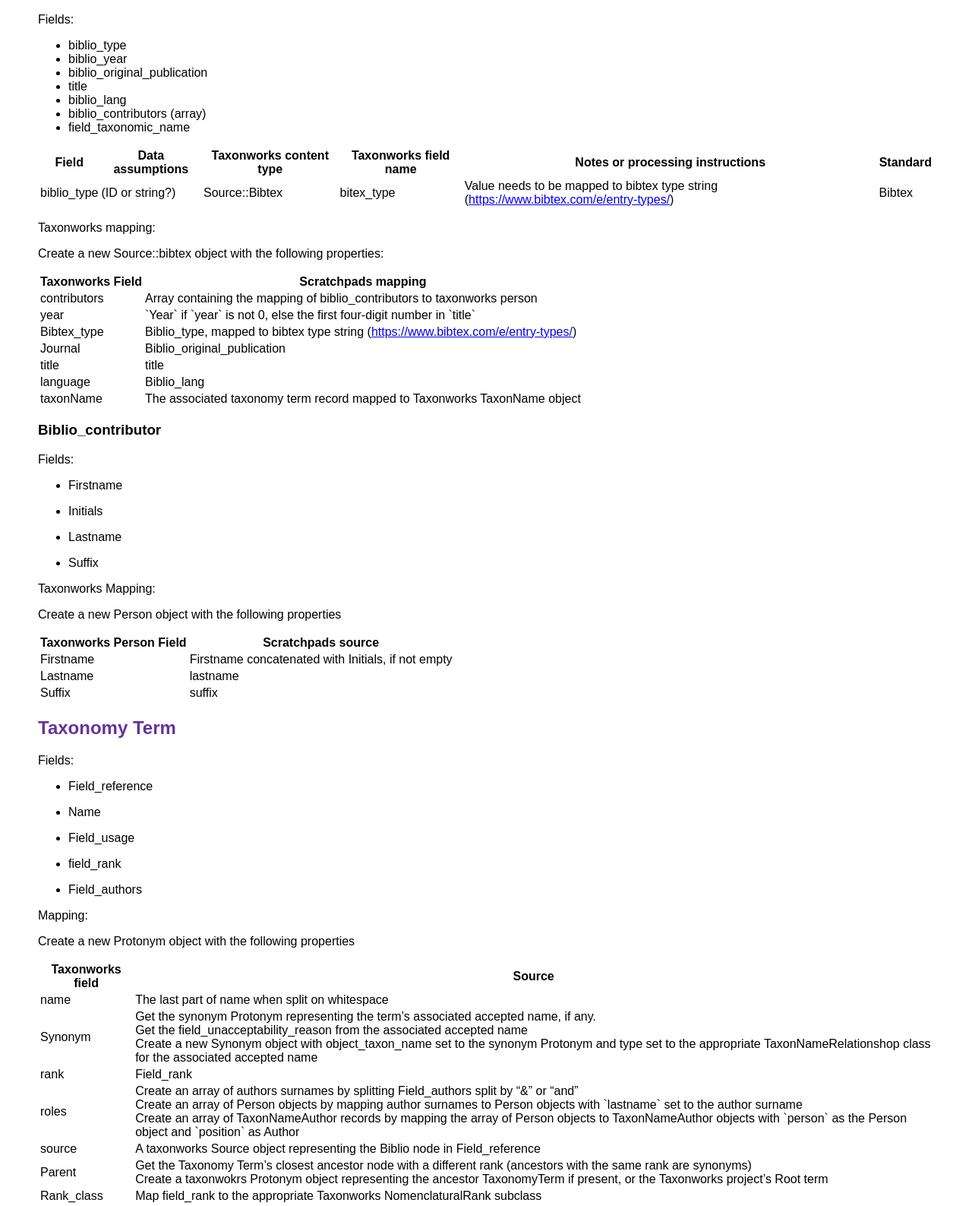
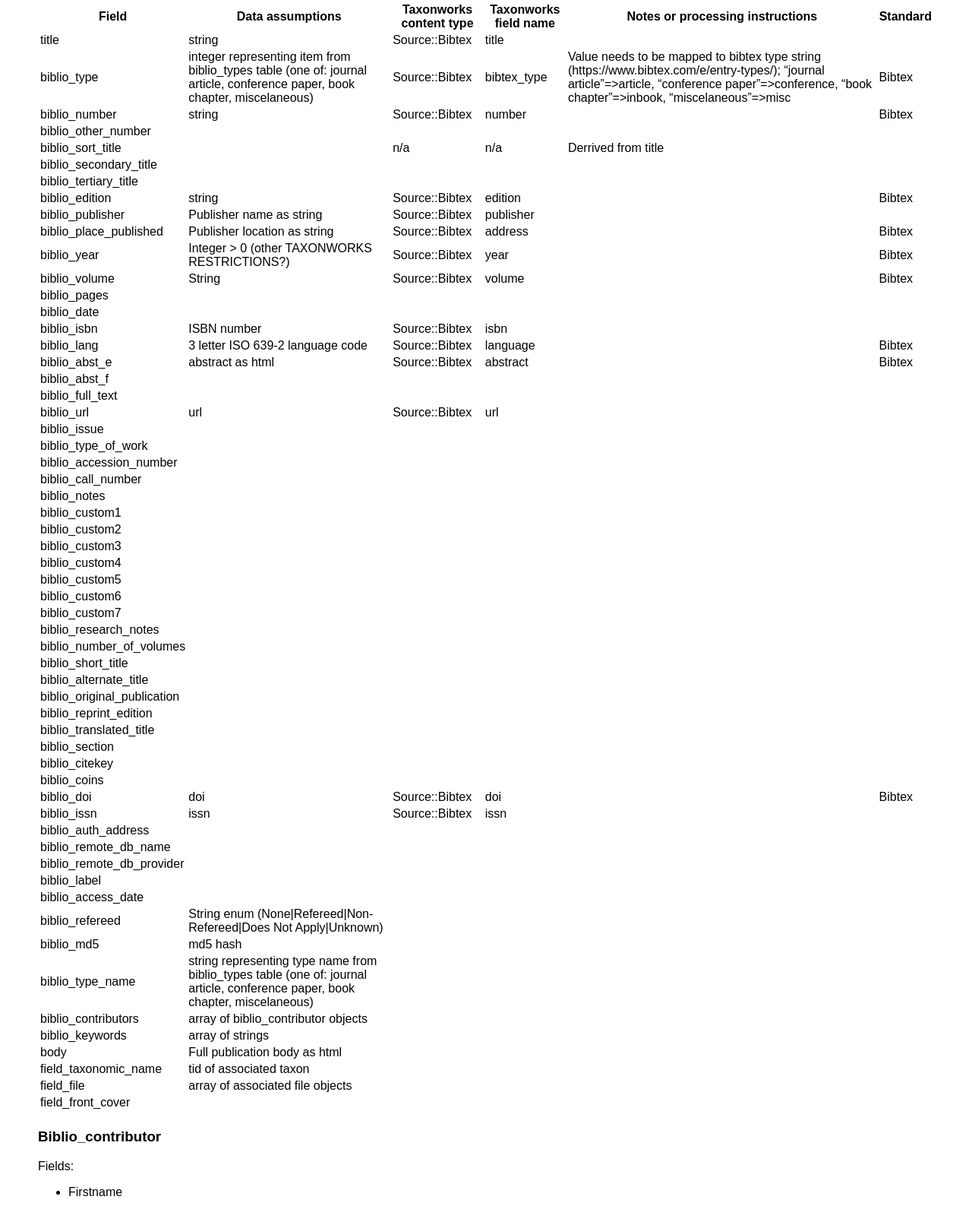
Before and after one commit to NaturalHistoryMuseum/scratchpads-usage, a website: page docs/taxonworks-mappings.html in a window 1280 px wide. Shown: the part 559-2146 px from the top of the page at 76% size. Drawn offline with Linux system fonts and the light colour scheme.

Commit message:
Update biblio mappings

```diff
--- a/docs/taxonworks-mappings.html
+++ b/docs/taxonworks-mappings.html
@@ -101,14 +101,16 @@
 		</div>
 	</header>
 	<main class="content">
-		<p>Describing the core data models of Scratchpads and how they map to Taxonworks data models.</p>
-<h2 id="data-types">Data Types</h2>
-<p>The core data types of Scratchpads are:</p>
+
+	Describing the core data models of Scratchpads and how they map to Taxonworks data models.
+
+	<h2>Data Types</h2>
+
+	The core data types of Scratchpads are:
+
 	<ul>
-<li>Biblio<ul>
+		<li>Biblio</li>
 		<li>Biblio_Contributor</li>
-</ul>
-</li>
 		<li>Taxonomy Term</li>
 		<li>Location</li>
 		<li>Specimen/Observation</li>
@@ -117,75 +119,139 @@
 		<li>Page</li>
 		<li>Media Gallery</li>
 	</ul>
-<h2 id="biblio">Biblio</h2>
-<p>Fields:</p>
-<ul>
-<li>biblio_type</li>
-<li>biblio_year</li>
-<li>biblio_original_publication</li>
-<li>title</li>
-<li>biblio_lang</li>
-<li>biblio_contributors (array)</li>
-<li>field_taxonomic_name</li>
-</ul>
+
+
+<h2>Biblio</h2>
+
 <table>
-<thead>
+	<thead><tr>
+	<th>Field</th><th>Data assumptions</th><th>Taxonworks content type</th><th>Taxonworks field name</th><th>Notes or processing instructions</th><th>Standard</th>
+</tr></thead>
+	<tbody>
 	<tr>
-<th>Field</th>
-<th>Data assumptions</th>
-<th>Taxonworks content type</th>
-<th>Taxonworks field name</th>
-<th>Notes or processing instructions</th>
-<th>Standard</th>
+		<td>title</td><td>string</td><td>Source::Bibtex</td><td>title</td><td></td><td></td>
+	</tr><tr>
+		<td>biblio_type</td><td>integer representing item from biblio_types table (one of:
+journal article, conference paper, book chapter, miscelaneous)</td><td>Source::Bibtex</td><td>bibtex_type</td><td>Value needs to be mapped to bibtex type string (https:&#x2F;&#x2F;www.bibtex.com&#x2F;e&#x2F;entry-types&#x2F;); “journal article”&#x3D;&gt;article, “conference paper”&#x3D;&gt;conference, “book chapter”&#x3D;&gt;inbook, “miscelaneous”&#x3D;&gt;misc</td><td>Bibtex</td>
+	</tr><tr>
+		<td>biblio_number</td><td>string</td><td>Source::Bibtex</td><td>number</td><td></td><td>Bibtex</td>
+	</tr><tr>
+		<td>biblio_other_number</td><td></td><td></td><td></td><td></td><td></td>
+	</tr><tr>
+		<td>biblio_sort_title</td><td></td><td>n&#x2F;a</td><td>n&#x2F;a</td><td>Derrived from title</td><td></td>
+	</tr><tr>
+		<td>biblio_secondary_title</td><td></td><td></td><td></td><td></td><td></td>
+	</tr><tr>
+		<td>biblio_tertiary_title</td><td></td><td></td><td></td><td></td><td></td>
+	</tr><tr>
+		<td>biblio_edition</td><td>string</td><td>Source::Bibtex</td><td>edition</td><td></td><td>Bibtex</td>
+	</tr><tr>
+		<td>biblio_publisher</td><td>Publisher name as string</td><td>Source::Bibtex</td><td>publisher</td><td></td><td></td>
+	</tr><tr>
+		<td>biblio_place_published</td><td>Publisher location as string</td><td>Source::Bibtex</td><td>address</td><td></td><td>Bibtex</td>
+	</tr><tr>
+		<td>biblio_year</td><td>Integer &gt; 0 (other TAXONWORKS RESTRICTIONS?)</td><td>Source::Bibtex</td><td>year</td><td></td><td>Bibtex</td>
+	</tr><tr>
+		<td>biblio_volume</td><td>String</td><td>Source::Bibtex</td><td>volume</td><td></td><td>Bibtex</td>
+	</tr><tr>
+		<td>biblio_pages</td><td></td><td></td><td></td><td></td><td></td>
+	</tr><tr>
+		<td>biblio_date</td><td></td><td></td><td></td><td></td><td></td>
+	</tr><tr>
+		<td>biblio_isbn</td><td>ISBN number</td><td>Source::Bibtex</td><td>isbn</td><td></td><td></td>
+	</tr><tr>
+		<td>biblio_lang</td><td>3 letter ISO 639-2 language code</td><td>Source::Bibtex</td><td>language</td><td></td><td>Bibtex</td>
+	</tr><tr>
+		<td>biblio_abst_e</td><td>abstract as html</td><td>Source::Bibtex</td><td>abstract</td><td></td><td>Bibtex</td>
+	</tr><tr>
+		<td>biblio_abst_f</td><td></td><td></td><td></td><td></td><td></td>
+	</tr><tr>
+		<td>biblio_full_text</td><td></td><td></td><td></td><td></td><td></td>
+	</tr><tr>
+		<td>biblio_url</td><td>url</td><td>Source::Bibtex</td><td>url</td><td></td><td></td>
+	</tr><tr>
+		<td>biblio_issue</td><td></td><td></td><td></td><td></td><td></td>
+	</tr><tr>
+		<td>biblio_type_of_work</td><td></td><td></td><td></td><td></td><td></td>
+	</tr><tr>
+		<td>biblio_accession_number</td><td></td><td></td><td></td><td></td><td></td>
+	</tr><tr>
+		<td>biblio_call_number</td><td></td><td></td><td></td><td></td><td></td>
+	</tr><tr>
+		<td>biblio_notes</td><td></td><td></td><td></td><td></td><td></td>
+	</tr><tr>
+		<td>biblio_custom1</td><td></td><td></td><td></td><td></td><td></td>
+	</tr><tr>
+		<td>biblio_custom2</td><td></td><td></td><td></td><td></td><td></td>
+	</tr><tr>
+		<td>biblio_custom3</td><td></td><td></td><td></td><td></td><td></td>
+	</tr><tr>
+		<td>biblio_custom4</td><td></td><td></td><td></td><td></td><td></td>
+	</tr><tr>
+		<td>biblio_custom5</td><td></td><td></td><td></td><td></td><td></td>
+	</tr><tr>
+		<td>biblio_custom6</td><td></td><td></td><td></td><td></td><td></td>
+	</tr><tr>
+		<td>biblio_custom7</td><td></td><td></td><td></td><td></td><td></td>
+	</tr><tr>
+		<td>biblio_research_notes</td><td></td><td></td><td></td><td></td><td></td>
+	</tr><tr>
+		<td>biblio_number_of_volumes</td><td></td><td></td><td></td><td></td><td></td>
+	</tr><tr>
+		<td>biblio_short_title</td><td></td><td></td><td></td><td></td><td></td>
+	</tr><tr>
+		<td>biblio_alternate_title</td><td></td><td></td><td></td><td></td><td></td>
+	</tr><tr>
+		<td>biblio_original_publication</td><td></td><td></td><td></td><td></td><td></td>
+	</tr><tr>
+		<td>biblio_reprint_edition</td><td></td><td></td><td></td><td></td><td></td>
+	</tr><tr>
+		<td>biblio_translated_title</td><td></td><td></td><td></td><td></td><td></td>
+	</tr><tr>
+		<td>biblio_section</td><td></td><td></td><td></td><td></td><td></td>
+	</tr><tr>
+		<td>biblio_citekey</td><td></td><td></td><td></td><td></td><td></td>
+	</tr><tr>
+		<td>biblio_coins</td><td></td><td></td><td></td><td></td><td></td>
+	</tr><tr>
+		<td>biblio_doi</td><td>doi</td><td>Source::Bibtex</td><td>doi</td><td></td><td>Bibtex</td>
+	</tr><tr>
+		<td>biblio_issn</td><td>issn</td><td>Source::Bibtex</td><td>issn</td><td></td><td></td>
+	</tr><tr>
+		<td>biblio_auth_address</td><td></td><td></td><td></td><td></td><td></td>
+	</tr><tr>
+		<td>biblio_remote_db_name</td><td></td><td></td><td></td><td></td><td></td>
+	</tr><tr>
+		<td>biblio_remote_db_provider</td><td></td><td></td><td></td><td></td><td></td>
+	</tr><tr>
+		<td>biblio_label</td><td></td><td></td><td></td><td></td><td></td>
+	</tr><tr>
+		<td>biblio_access_date</td><td></td><td></td><td></td><td></td><td></td>
+	</tr><tr>
+		<td>biblio_refereed</td><td>String enum (None|Refereed|Non-Refereed|Does Not Apply|Unknown)</td><td></td><td></td><td></td><td></td>
+	</tr><tr>
+		<td>biblio_md5</td><td>md5 hash</td><td></td><td></td><td></td><td></td>
+	</tr><tr>
+		<td>biblio_type_name</td><td>string representing type name from biblio_types table  (one of:
+journal article, conference paper, book chapter, miscelaneous)</td><td></td><td></td><td></td><td></td>
+	</tr><tr>
+		<td>biblio_contributors</td><td>array of biblio_contributor objects</td><td></td><td></td><td></td><td></td>
+	</tr><tr>
+		<td>biblio_keywords</td><td>array of strings</td><td></td><td></td><td></td><td></td>
+	</tr><tr>
+		<td>body</td><td>Full publication body as html</td><td></td><td></td><td></td><td></td>
+	</tr><tr>
+		<td>field_taxonomic_name</td><td>tid of associated taxon</td><td></td><td></td><td></td><td></td>
+	</tr><tr>
+		<td>field_file</td><td>array of associated file objects</td><td></td><td></td><td></td><td></td>
+	</tr><tr>
+		<td>field_front_cover</td><td></td><td></td><td></td><td></td><td></td>
+	</tr><tr>
+		<td></td>
 	</tr>
-</thead>
-<tbody><tr>
-<td>biblio_type</td>
-<td>(ID or string?)</td>
-<td>Source::Bibtex</td>
-<td>bitex_type</td>
-<td>Value needs to be mapped to bibtex type string (<a href="https://www.bibtex.com/e/entry-types/">https://www.bibtex.com/e/entry-types/</a>)</td>
-<td>Bibtex</td>
-</tr>
-</tbody></table>
-<p>Taxonworks mapping:</p>
-<p>Create a new Source::bibtex object with the following properties:</p>
-<table>
-<thead>
-<tr>
-<th><strong>Taxonworks Field</strong></th>
-<th><strong>Scratchpads mapping</strong></th>
-</tr>
-</thead>
-<tbody><tr>
-<td>contributors</td>
-<td>Array containing the mapping of biblio_contributors to taxonworks person</td>
-</tr>
-<tr>
-<td>year</td>
-<td>`Year` if `year` is not 0, else the first four-digit number in `title`</td>
-</tr>
-<tr>
-<td>Bibtex_type</td>
-<td>Biblio_type, mapped to bibtex type string (<a href="https://www.bibtex.com/e/entry-types/">https://www.bibtex.com/e/entry-types/</a>)</td>
-</tr>
-<tr>
-<td>Journal</td>
-<td>Biblio_original_publication</td>
-</tr>
-<tr>
-<td>title</td>
-<td>title</td>
-</tr>
-<tr>
-<td>language</td>
-<td>Biblio_lang</td>
-</tr>
-<tr>
-<td>taxonName</td>
-<td>The associated taxonomy term record mapped to Taxonworks TaxonName object</td>
-</tr>
-</tbody></table>
+</tbody>
+</table>
+
 <h3 id="biblio_contributor">Biblio_contributor</h3>
 <p>Fields:</p>
 <ul>
@@ -327,6 +393,7 @@
 <p>Mapping:</p>
 <p>Create a new Geographic Item object with the following fields:</p>
 
+
 	</main>
 	<footer>
 		<div class="content"></body>
--- a/package.json
+++ b/package.json
@@ -4,6 +4,7 @@
 	"dependencies": {
 		"encode-html-template-tag": "^2.1.0",
 		"marked": "^1.2.8",
+		"papaparse": "^5.3.0",
 		"php-serialize": "^4.0.2",
 		"simple-wsgi": "^1.1.0",
 		"sp-templates": "^1.0.1",
--- /dev/null
+++ b/scripts/reports/mappings/biblio/main.js
@@ -0,0 +1,4 @@
+import view from './view.js';
+import data from './data.js';
+
+export default view(data);
```
Also changed, not shown: scripts/reports/mappings/biblio/biblio.csv (added, +61 -0 lines), scripts/reports/mappings/biblio/data.js (added, +16 -0 lines), scripts/reports/mappings/biblio/view.js (added, +19 -0 lines), scripts/reports/mappings/main.js (+16 -7 lines), scripts/reports/mappings/mappings.md (+0 -56 lines), scripts/reports/mappings/view.js (added, +23 -0 lines), 1 other file. Lines whose indentation alone changed are shown as unchanged.
